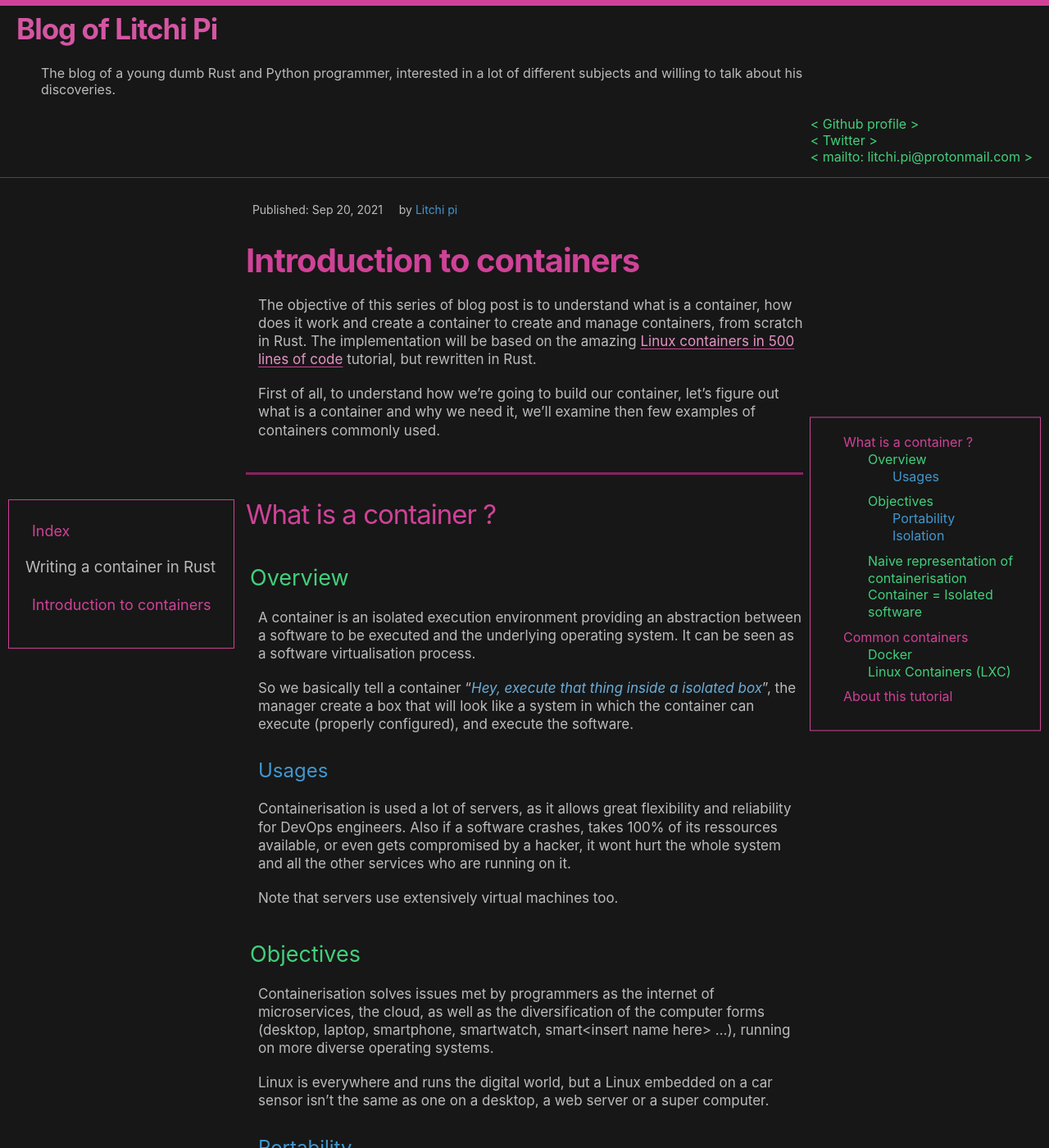
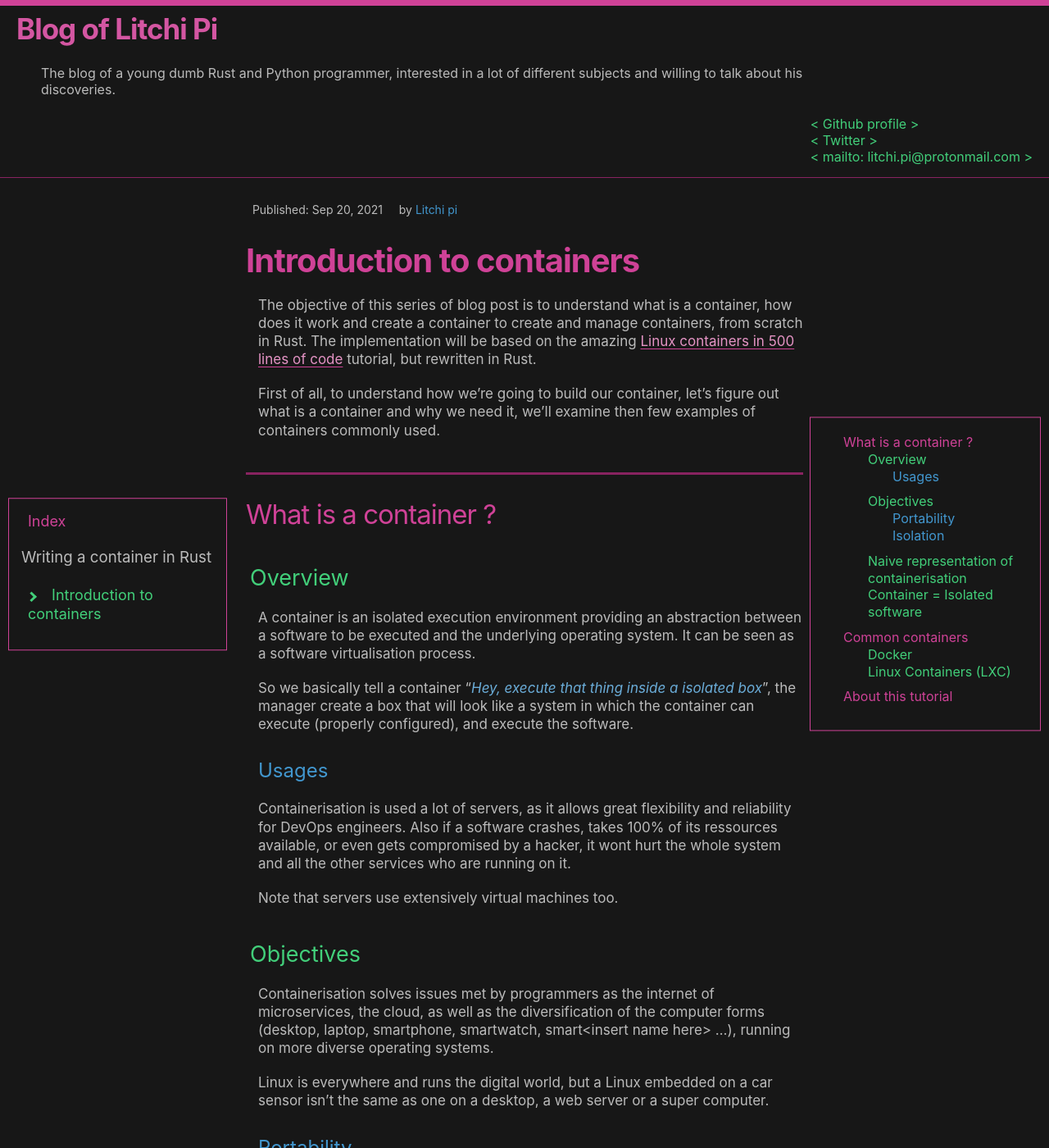
Before and after one commit to litchipi/litchipi.github.io, a Jekyll site: the page built from _posts/2021-09-13-container-in-rust-part1.md, in a window 1280 px wide and 1400 px high. Shown: the whole window at 82% size. Built offline with Jekyll 4.4.1, drawn with Linux system fonts in a browser that asks for light colours.

Commit message:
layout: Adding arrow to current post
Signed-off-by: litchipi <litchi.pi@protonmail.com>

```diff
--- a/_includes/mobile-navigation.html
+++ b/_includes/mobile-navigation.html
@@ -14,7 +14,11 @@
 							{% if post.url == page.url %}
 								id="current_post"
 							{% endif %}
-							href="{{ site.url }}{{ post.url }}">{{ post.title }}</a>
+							href="{{ site.url }}{{ post.url }}">
+							{% if post.url == page.url %}
+								<i class="arrow right"></i>
+							{% endif %}
+							{{ post.title }}</a>
 					{% endif %}
 				{% endfor %}
 			</p>
--- a/_includes/navigation.html
+++ b/_includes/navigation.html
@@ -10,7 +10,11 @@
 					{% if post.url == page.url %}
 						id="current_post"
 					{% endif %}
-					href="{{ site.url }}{{ post.url }}">{{ post.title }}</a>
+					href="{{ site.url }}{{ post.url }}">
+					{% if post.url == page.url %}
+						<i class="arrow right"></i>
+					{% endif %}
+					{{ post.title }}</a>
 			{% endif %}
 		{% endfor %}
 	</p>
--- a/_sass/navigation.scss
+++ b/_sass/navigation.scss
@@ -8,10 +8,18 @@
   left: 0;
   background-color: $background-color;
   overflow-x: hidden; /* Disable horizontal scroll */
-  padding: 20px 20px 20px 20px;
+  padding: 10px 0px 10px 15px;
   text-shadow: unset;
   max-width: $sidenav-width;
-  width: max-content;
+  width: $sidenav-width;
+
+	#current_post {
+		color: $color2;
+	}
+
+	.post_same_serie {
+		color: $color2_dark;
+	}
 }
 
 .sidenav:hover {
@@ -27,15 +35,8 @@
 	color: $color1;
 	display: block;
 
-	#current_post {
-		color: $color2;
-	}
+}
 
-	.post_same_serie {
-		color: $color2_dark;
-	}
-
-}
 .sidenav a:hover {
   color: $color2_light;
 }
@@ -198,3 +199,10 @@ label {
 input:checked~div.nav-hidden-content {
 	display: block;
 }
+
+
+
+#current_post i {
+	margin-right: 15px;
+	border-color: $color2;
+}
```
